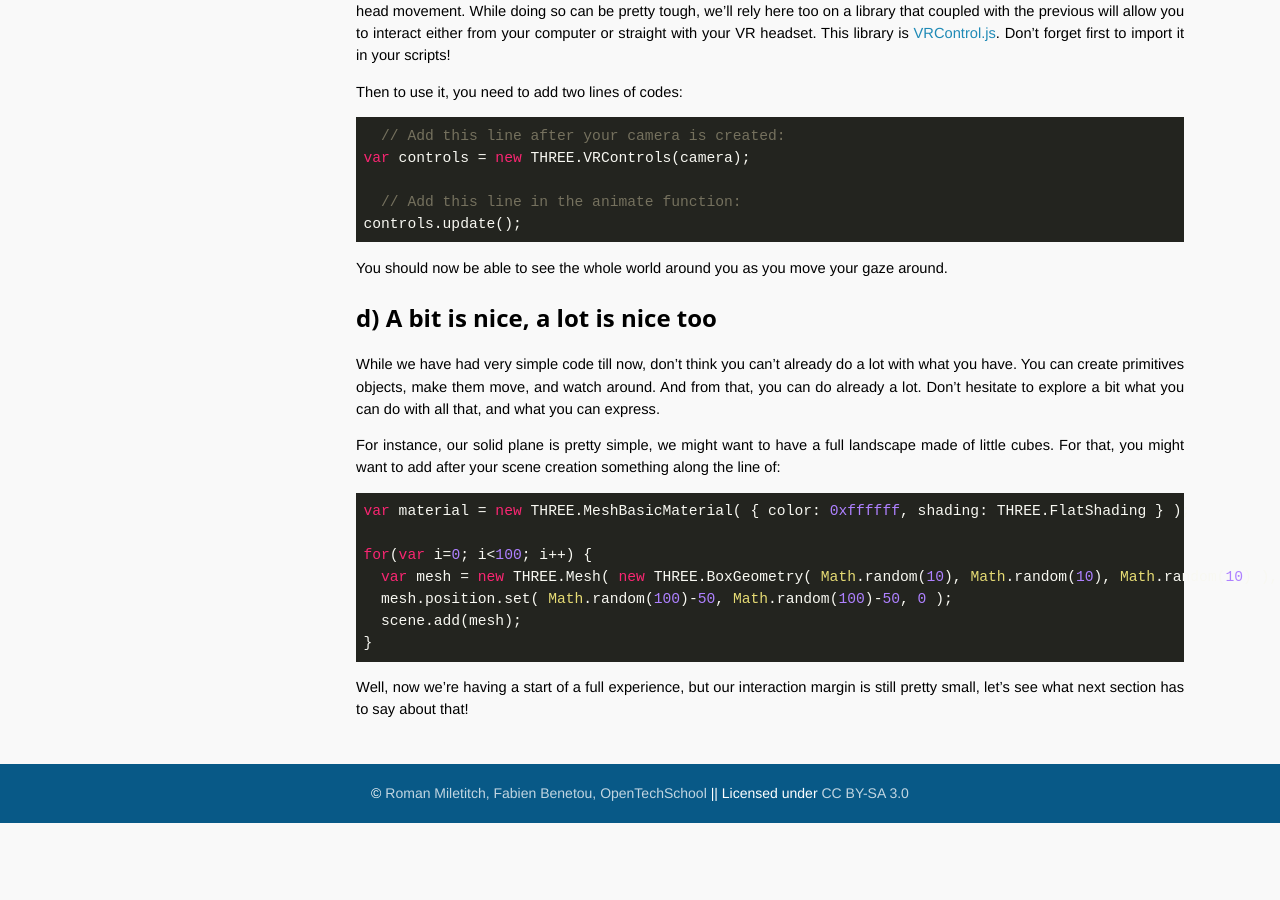
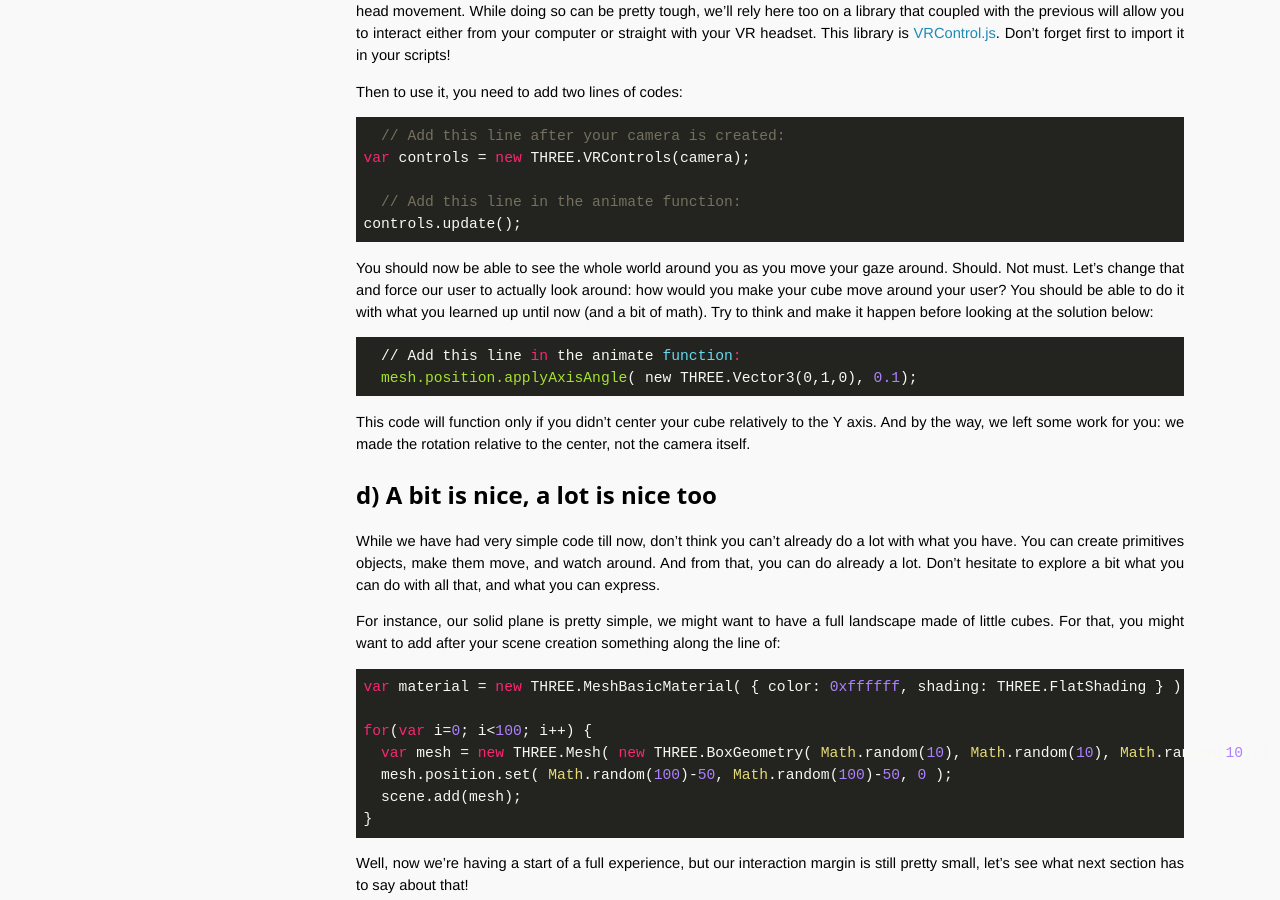
Before and after one commit to OpenTechSchool-Brussels/webVR-for-3D-graphics-and-music, a Jekyll site: the page built from your-3D-scene.markdown, in a window 1280 px wide and 900 px high, scrolled down 5454 px. Built offline with Jekyll 4.4.1, drawn with Linux system fonts in a browser that asks for light colours; Markdown is read by kramdown in place of the engine named in the settings; before the commit the page ends 6277 px from its top, so only the background shows below that.

Commit message:
Update your-3D-scene.markdown

````diff
--- a/your-3D-scene.markdown
+++ b/your-3D-scene.markdown
@@ -183,7 +183,15 @@ var controls = new THREE.VRControls(camera);
 controls.update();
 ```
 
-You should now be able to see the whole world around you as you move your gaze around.
+You should now be able to see the whole world around you as you move your gaze around. Should. Not must. Let's change that and force our user to actually look around: how would you make your cube move around your user? You should be able to do it with what you learned up until now (and a bit of math). Try to think and make it happen before looking at the solution below:
+
+```javascript
+  // Add this line in the animate function:
+  mesh.position.applyAxisAngle( new THREE.Vector3(0,1,0), 0.1);
+```
+
+This code will function only if you didn't center your cube relatively to the Y axis. And by the way, we left some work for you: we made the rotation relative to the center, not the camera itself.
+
 
 ## d) A bit is nice, a lot is nice too
 While we have had very simple code till now, don't think you can't already do a lot with what you have. You can create primitives objects, make them move, and watch around. And from that, you can do already a lot. Don't hesitate to explore a bit what you can do with all that, and what you can express.
````
